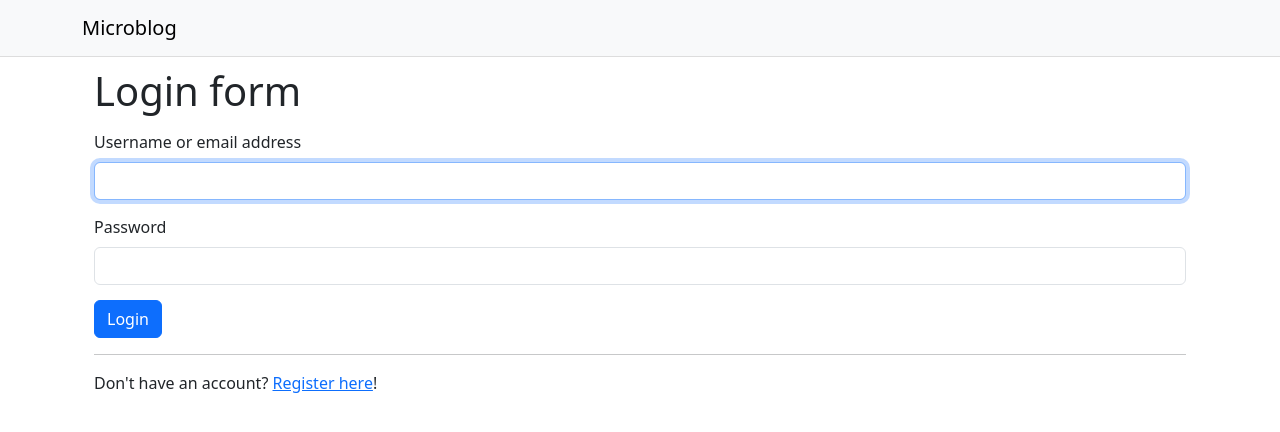
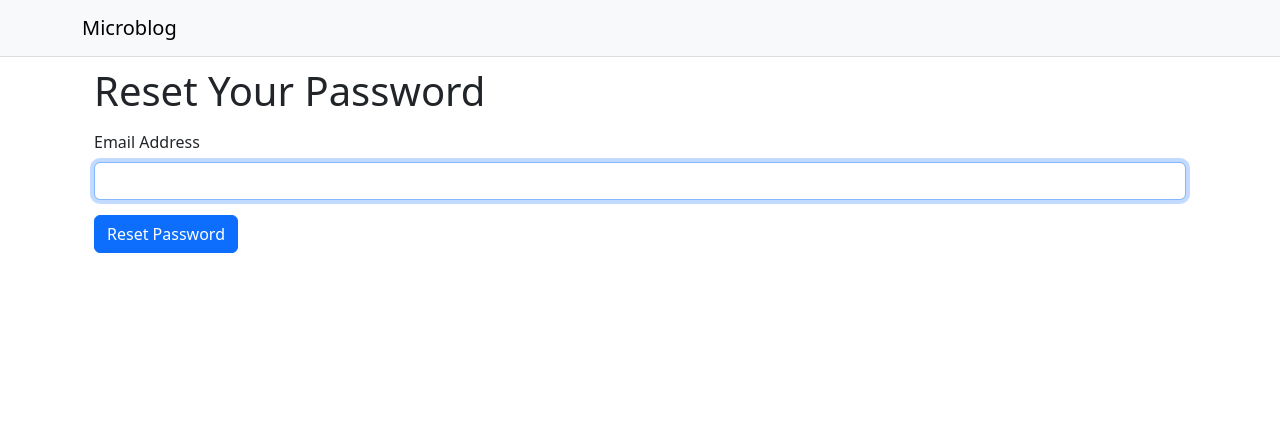
Before and after one commit to guimauveAstorDunc/NoobReactMicroblogLessons, a React (Create React App) app: page /reset-request in a window 1280 px wide. Before the commit this address led to /login. Shown: the top 432 px of the page. Built offline with nearby package versions, Linux system fonts and the light colour scheme.

Commit message:
Password Reset Request via Email; End of Chapter 9.

```diff
--- a/src/App.js
+++ b/src/App.js
@@ -1,11 +1,14 @@
 import Container from 'react-bootstrap/Container';
 import { BrowserRouter, Routes, Route, Navigate } from 'react-router-dom';
+// APIs
 import ApiProvider from './contexts/ApiProvider';
 import FlashProvider from './contexts/FlashProvider';
 import UserProvider from './contexts/UserProvider';
+// COMPONENTS
 import Header from './components/Header';
 import PrivateRoute from './components/PrivateRoute';
 import PublicRoute from './components/PublicRoute';
+// PAGES
 import FeedPage from './pages/FeedPage';
 import ExplorePage from './pages/ExplorePage';
 import UserPage from './pages/UserPage';
@@ -13,6 +16,8 @@ import LoginPage from './pages/LoginPage';
 import RegistrationPage from './pages/RegistrationPage';
 import EditUserPage from './pages/EditUserPage';
 import ChangePasswordPage from './pages/ChangePasswordPage';
+import ResetRequestPage from './pages/ResetRequestPage';
+import ResetPage from './pages/ResetPage';
 
 export default function App() {
   return (
@@ -25,11 +30,13 @@ export default function App() {
 
           <Routes>
             <Route path="/login" element={
-              <PublicRoute><LoginPage /></PublicRoute>
-            } />
+              <PublicRoute><LoginPage /></PublicRoute>        } />
             <Route path="/register" element={
-              <PublicRoute><RegistrationPage /></PublicRoute>
-            } />
+              <PublicRoute><RegistrationPage /></PublicRoute> } />
+            <Route path="/reset-request" element={
+              <PublicRoute><ResetRequestPage /></PublicRoute> } />
+            <Route path="/reset" element={
+              <PublicRoute><ResetPage /></PublicRoute>        } />
             <Route path="*" element={
               <PrivateRoute><Routes>
                   <Route path="/" element={<FeedPage />} />
--- a/src/pages/LoginPage.js
+++ b/src/pages/LoginPage.js
@@ -59,6 +59,7 @@ export default function LoginPage() {
                 <Button variant="primary" type="submit">Login</Button>
             </Form>
             <hr />
+            <p>Forgot your password? You can <Link to="/reset-request">reset it</Link>.</p>
             <p>Don&apos;t have an account? <Link to="/register">Register here</Link>!</p>
         </Body>
     );
--- /dev/null
+++ b/src/pages/ResetPage.js
@@ -0,0 +1,64 @@
+import { useState, useEffect, useRef } from 'react';
+import { useNavigate, useLocation } from 'react-router-dom';
+import Form from 'react-bootstrap/Form';
+import Button from 'react-bootstrap/Button';
+import Body from '../components/Body';
+import InputField from '../components/InputField';
+import { useApi } from '../contexts/ApiProvider';
+import { useFlash } from '../contexts/FlashProvider';
+
+export default function ResetRequestPage() {
+    const [formErrors, setFormErrors] = useState({});
+    const passwordField = useRef();
+    const password2Field = useRef();
+    const api = useApi(); const flash = useFlash();
+    const navigate = useNavigate(); const { search } = useLocation();
+    const token = new URLSearchParams(search).get('token');
+
+    useEffect(() => {
+        if (!token) {
+            navigate('/');
+        } else {
+            passwordField.current.focus();
+        }
+    }, [token, navigate]);
+
+    const onSubmit = async (event) => {
+        event.preventDefault();
+        if (passwordField.current.value !== password2Field.current.value) {
+            setFormErrors({password2: "New passwords don't match"});
+        } else {
+            const response = await api.put('/tokens/reset', {
+                token,
+                new_password: passwordField.current.value
+            });
+            if (response.ok) {
+                setFormErrors({});
+                flash('Your password has been reset', 'success');
+                navigate('/login');
+            } else {
+                if (response.body.errors.json.new_password) {
+                    setFormErrors(response.body.errors.json);
+                } else {
+                    flash('Password could not be reset. Please try again.', 'danger');
+                    navigate('/reset-request');
+                }
+            }
+        }
+    };
+
+    return (
+        <Body>
+            <h1>Reset Your Password</h1>
+            <Form onSubmit={onSubmit}>
+                <InputField
+                    name="password" label="New Password" type="password"
+                    error={formErrors.password} fieldRef={passwordField} />
+                <InputField
+                    name="password2" label="New Password Again" type="password"
+                    error={formErrors.password2} fieldRef={password2Field} />
+                <Button variant="primary" type="submit">Reset Password</Button>
+            </Form>
+        </Body>
+    );
+}
--- /dev/null
+++ b/src/pages/ResetRequestPage.js
@@ -0,0 +1,45 @@
+import { useState, useEffect, useRef } from 'react';
+import Form from 'react-bootstrap/Form';
+import Button from 'react-bootstrap/Button';
+import Body from '../components/Body';
+import InputField from '../components/InputField';
+import { useApi } from '../contexts/ApiProvider';
+import { useFlash } from '../contexts/FlashProvider';
+
+export default function ResetRequestPage() {
+    const [formErrors, setFormErrors] = useState({});
+    const emailField = useRef();
+    const api = useApi(); const flash = useFlash();
+
+    useEffect(() => {
+        emailField.current.focus();
+    }, []);
+
+    const onSubmit = async (event) => {
+        event.preventDefault();
+        const response = await api.post('/tokens/reset', {
+            email: emailField.current.value,
+        });
+        if (!response.ok) {
+            setFormErrors(response.body.errors.json);
+        } else {
+            emailField.current.value = '';
+            setFormErrors({});
+            flash(
+                'You will receive an email with instructions to reset your password.', 'info'
+            );
+        }
+    };
+
+    return (
+        <Body>
+            <h1>Reset Your Password</h1>
+            <Form onSubmit={onSubmit}>
+                <InputField
+                    name="email" label="Email Address"
+                    error={formErrors.email} fieldRef={emailField} />
+                <Button variant="primary" type="submit">Reset Password</Button>
+            </Form>
+        </Body>
+    )
+}
```
